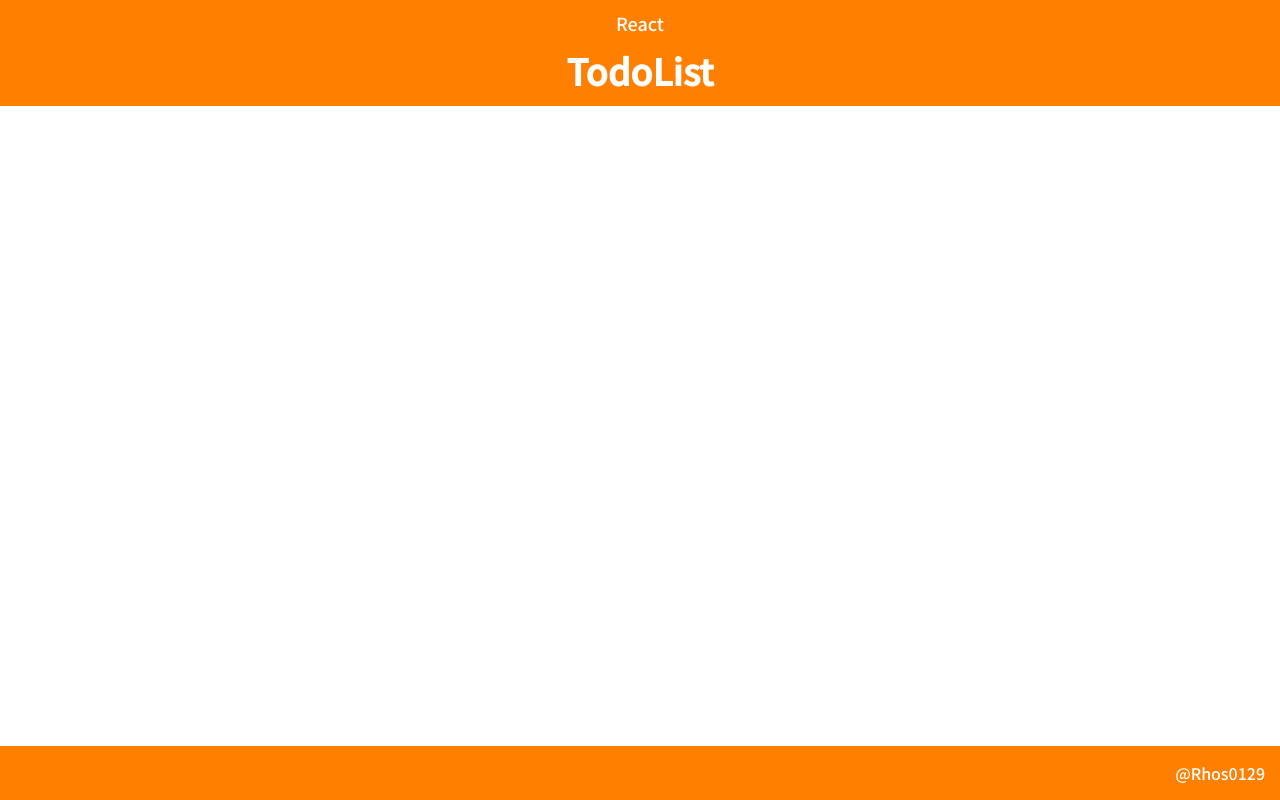
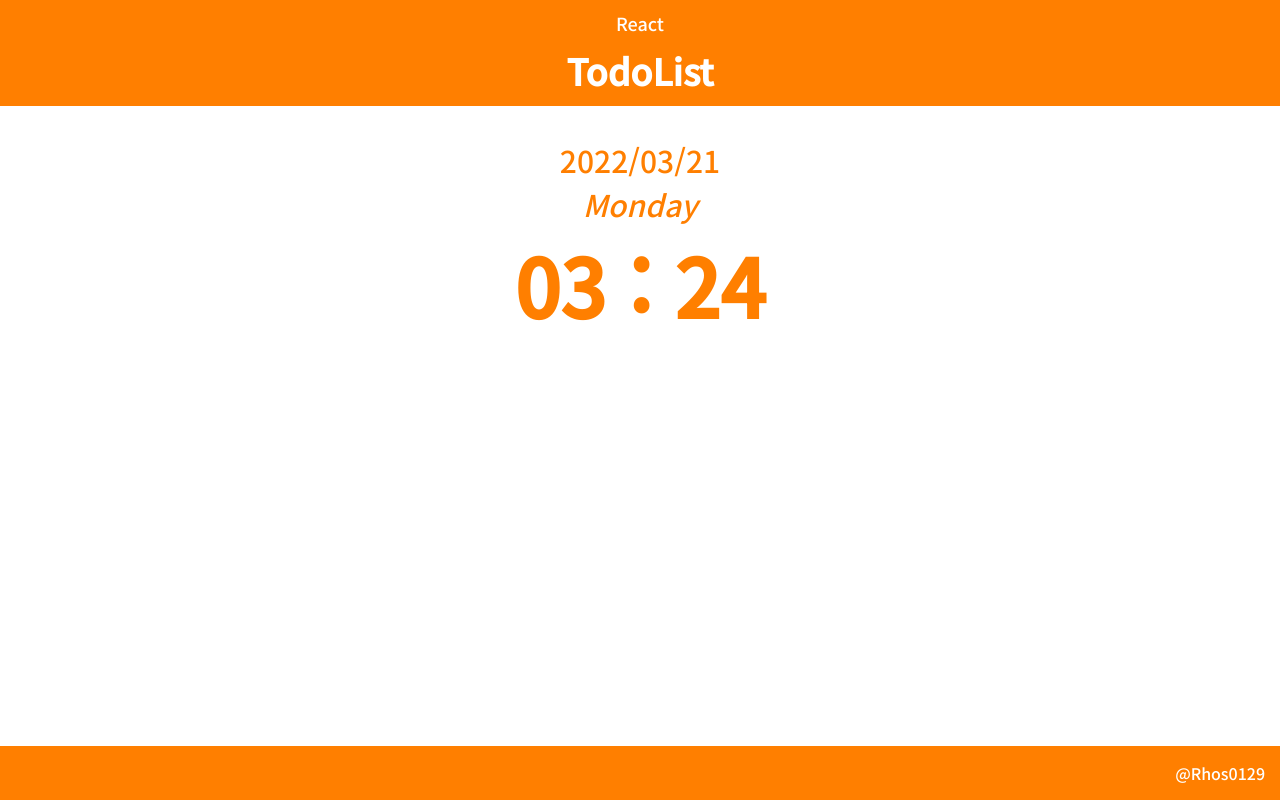
Before and after one commit to Rhos0129/JsStudy, a React (Create React App) app in the folder React/todolist/: page / in a window 1280 px wide. Built offline with nearby package versions, Linux system fonts and the light colour scheme; the HTML template or start-up script is replaced by a standard one.

Commit message:
TodoList : 시계 생성 date-fns 모듈

```diff
--- a/React/todolist/package.json
+++ b/React/todolist/package.json
@@ -6,6 +6,7 @@
     "@testing-library/jest-dom": "^5.16.2",
     "@testing-library/react": "^12.1.4",
     "@testing-library/user-event": "^13.5.0",
+    "date-fns": "^2.28.0",
     "react": "^17.0.2",
     "react-dom": "^17.0.2",
     "react-scripts": "5.0.0",
--- /dev/null
+++ b/React/todolist/src/components/Clock.js
@@ -0,0 +1,52 @@
+import React, { Component } from "react";
+import styled from "styled-components";
+import * as dateFns from "date-fns";
+import "../layout/common.css";
+
+class Clock extends Component{
+    constructor(props){
+        super(props);
+        this.state = {
+            date: new Date()
+        }
+    }
+
+    render(){
+        const {date} = this.state;
+        return(
+            <Containter>
+                <CurDate>
+                    {dateFns.format(date, " yyyy/MM/dd ")}
+                </CurDate>
+                <CurDay>
+                    {dateFns.format(date, "EEEE")}
+                </CurDay>
+                <CurTime>
+                    {dateFns.format(date, " HH : mm ")}
+                </CurTime>
+            </Containter>
+        )
+    }
+}
+
+const Containter = styled.div`
+    text-align: center;
+    color: var(--Orange);
+`;
+
+const CurDate = styled.div`
+    font-size: 30px;
+`;
+
+const CurDay = styled.div`
+    font-size: 30px;
+    font-style: italic;
+
+`;
+
+const CurTime = styled.div`
+    font-size: 80px;
+    font-weight: 800;
+`;
+
+export default Clock;
--- a/React/todolist/src/layout/Content.js
+++ b/React/todolist/src/layout/Content.js
@@ -1,10 +1,13 @@
 import React, { Component } from "react";
 import styled from "styled-components";
+import Clock from "../components/Clock";
 
 class Content extends Component{
     render(){
         return(
-            <Container></Container>
+            <Container>
+                <Clock />
+            </Container>
         )
     }
 }
```
Also changed, not shown: 1 other file (tests, documents, lock files or other folders).
